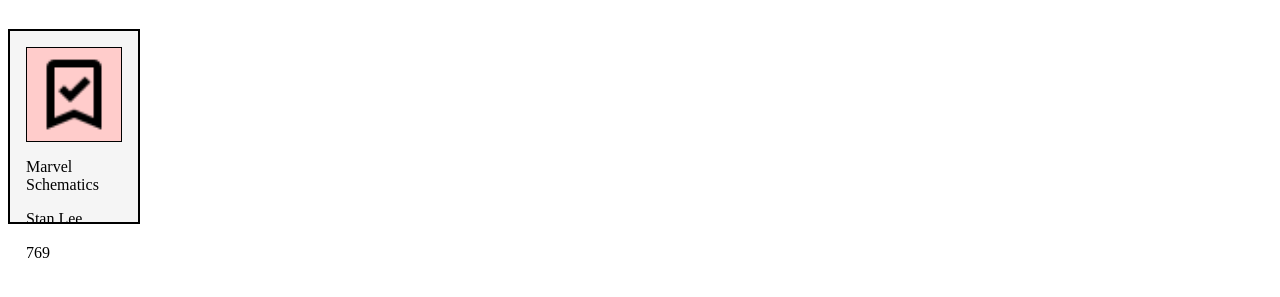
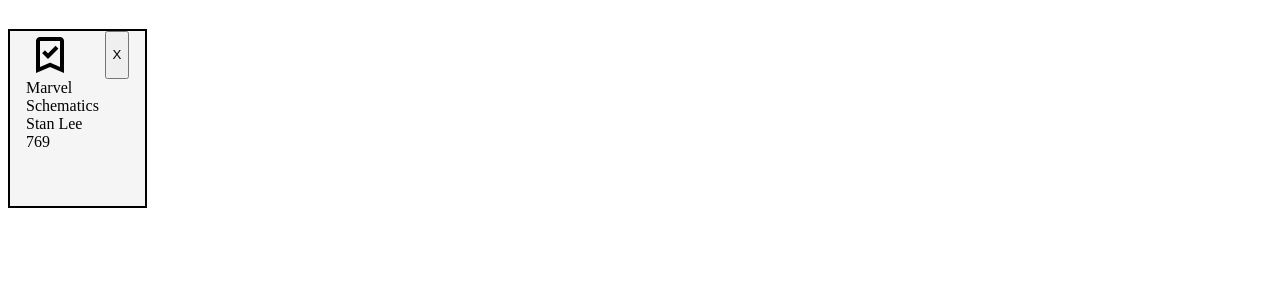
Before and after one commit to MB0390231/Library, a plain HTML site: page index.html in a window 1280 px wide. Shown: the part 79-376 px from the top of the page. Drawn offline with Linux system fonts and the light colour scheme.

Commit message:
read marker and delete books

```diff
--- a/javascript.js
+++ b/javascript.js
@@ -17,7 +17,7 @@ function setAttributes(el, attrs) {
 }
 
 const Collection = {
-  books: [new Book("Marvel Schematics", "Stan Lee", 769, false)],
+  books: [new Book("Marvel Schematics", "Stan Lee", 769, true)],
   init: function () {
     this.cacheDom();
     this.bindEvents();
@@ -33,6 +33,10 @@ const Collection = {
     this.add.addEventListener("click", this.createForm.bind(this));
   },
   createForm: function () {
+    if (document.querySelector(".form")) {
+      return;
+    }
+    console.log("form created");
     let form = document.createElement("form");
     setAttributes(form, { class: "form" });
     let title = document.createElement("label");
@@ -83,6 +87,7 @@ const Collection = {
     this.submit.addEventListener("click", this.renderBooks.bind(this));
   },
   logBook: function () {
+    console.log("logged book");
     new_book = new Book(
       this.title_input.value,
       this.author_input.value,
@@ -93,18 +98,39 @@ const Collection = {
     this.renderBooks.bind(this);
   },
   deleteForm: function () {
+    console.log("form deleted");
     this.form.remove();
   },
   renderBooks: function () {
+    console.log("books rendered");
     while (this.library.firstChild) {
       this.library.lastChild.remove();
     }
     let index = 0;
     this.books.forEach((book) => {
+      const button_div = document.createElement("div");
+      setAttributes(button_div, { class: "button-container" });
+      const del = document.createElement("button");
+      setAttributes(del, { class: "delete" });
+      del.textContent = "X";
       const read = document.createElement("img");
       setAttributes(read, {
-        class: "notread readmarker",
+        class: "readmarker",
         src: "../img/bookmark-check-outline.png",
+        id: index,
+      });
+      button_div.appendChild(read);
+      button_div.appendChild(del);
+      del.addEventListener("click", function (e) {
+        index = e.target.id;
+        target = Collection.books.splice(index);
+        Collection.renderBooks();
+      });
+      read.addEventListener("click", function (e) {
+        index = e.target.id;
+        target = Collection.books[index];
+        target.read = target.read ? false : true;
+        Collection.renderBooks();
       });
       const title = document.createElement("p");
       title.textContent = book.title;
@@ -113,8 +139,10 @@ const Collection = {
       const pages = document.createElement("p");
       pages.textContent = book.pages;
       book_div = document.createElement("div");
-      setAttributes(book_div, { class: "card", id: index });
-      book_div.appendChild(read);
+      setAttributes(book_div, {
+        class: book.read ? "card" : "nonread card",
+      });
+      book_div.appendChild(button_div);
       book_div.appendChild(title);
       book_div.appendChild(author);
       book_div.appendChild(pages);
@@ -122,15 +150,6 @@ const Collection = {
       index++;
     });
   },
-
-  // if (!book.rendered) {
-  //     string = `<button type="button" class="notread" id="read">Read</button><p class='bold'>${book.title}</p><p>${book.author}</p><p>${book.pages}</p>`;
-  //     let child = document.createElement('div');
-  //     child.classList = 'card';
-  //     child.innerHTML = string;
-  //     this.library.appendChild(child)
-  //     book.rendered = true;
-  // }
 };
 
 Collection.init();
--- a/style.css
+++ b/style.css
@@ -15,16 +15,8 @@ header {
   display: grid;
   grid-template-columns: repeat(auto-fill, minmax(120px, 1fr));
   grid-auto-rows: 175px;
-  gap: 10px;
-}
-.toggle {
-  background-color: lightgray;
-  border: none;
-  border-radius: 10px;
-}
-
-.toggle:hover {
-  background-color: lightblue;
+  row-gap: 100px;
+  gap: 3rem;
 }
 
 .card {
@@ -35,11 +27,18 @@ header {
   padding-right: 1rem;
   height: 100%;
   display: flex;
+  flex-shrink: 1;
   flex-direction: column;
-  gap: 1rem;
-  padding-top: 1rem;
 }
 
+.button-container {
+  display: flex;
+  justify-content: space-between;
+}
+
+.readmarker {
+  height: 100%;
+}
 form {
   position: absolute;
   left: 50%;
@@ -58,10 +57,6 @@ form {
   justify-content: space-between;
 }
 
-/* .hidden {
-    visibility: hidden;
-} */
-
 .active {
   background-color: lightgrey;
 }
@@ -74,11 +69,6 @@ p {
   font-weight: bold;
 }
 
-.notread {
-  border: solid 1px black;
+.nonread {
   background-color: #ffcccb;
 }
-
-.read {
-  background-color: #90ee90;
-}
```
